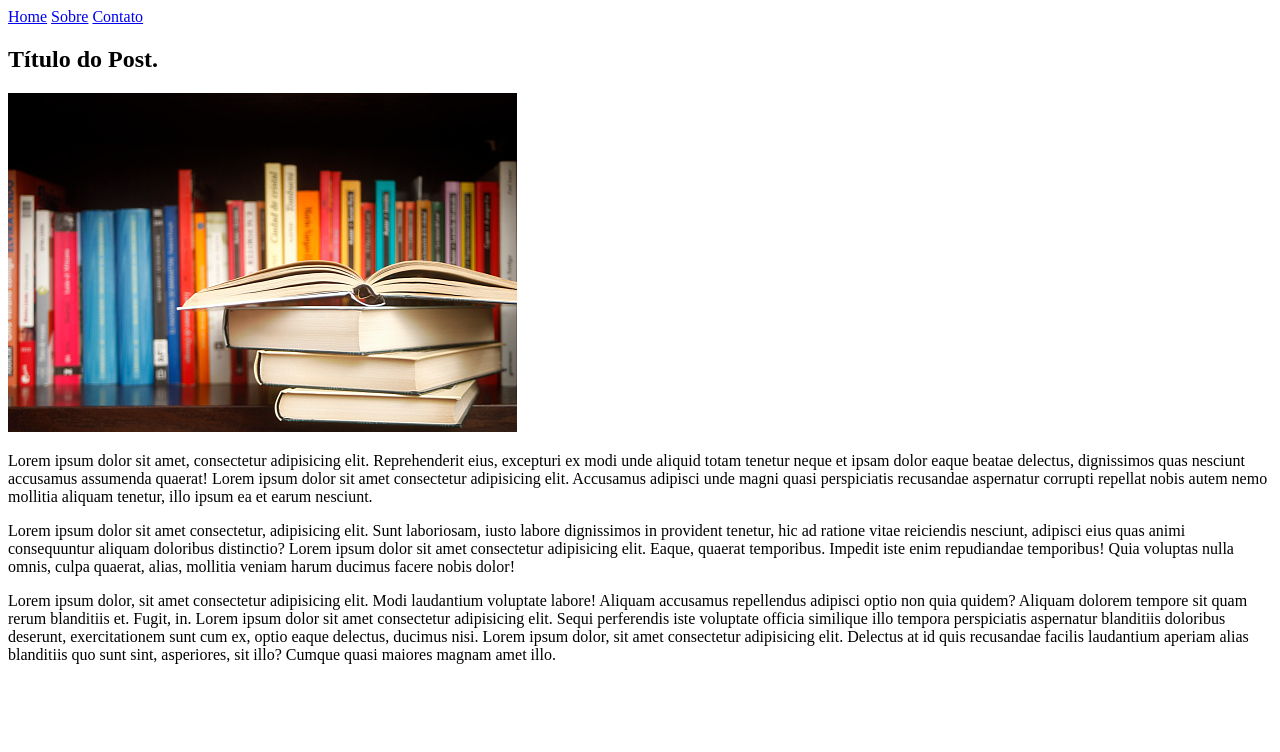
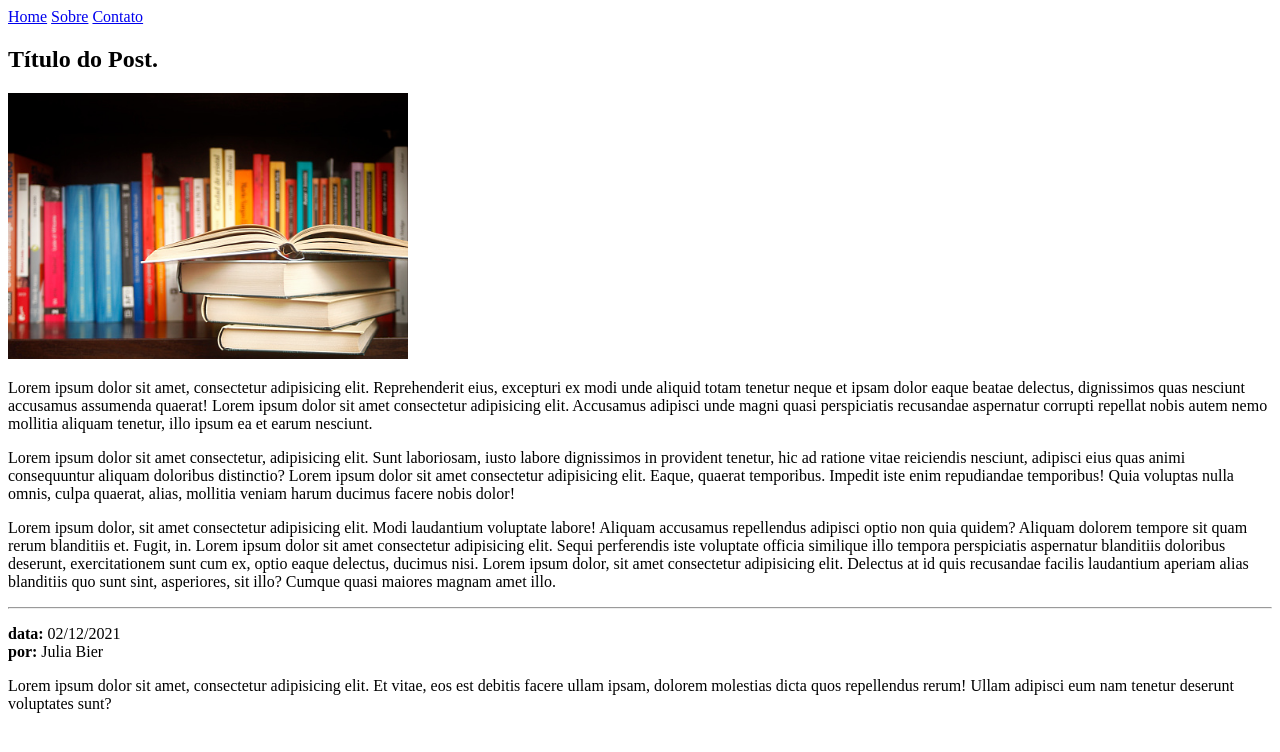
Before and after one commit to jbiers/rocketseat-discover, a plain HTML site: page desafio-01/blog-post.html in a window 1280 px wide. Drawn offline with Linux system fonts and the light colour scheme.

Commit message:
finished HTML challenge

```diff
--- a/desafio-01/blog-post.html
+++ b/desafio-01/blog-post.html
@@ -17,7 +17,7 @@
     </header>
     <article>
         <h2>Título do Post.</h2>
-        <img alt="imagem de exemplo" src="image.jpg">
+        <img alt="imagem de exemplo" src="image.jpg" width="400px">
         <p>
             Lorem ipsum dolor sit amet, consectetur adipisicing elit. Reprehenderit eius, excepturi ex modi unde aliquid
             totam tenetur neque et ipsam dolor eaque beatae delectus, dignissimos quas nesciunt accusamus assumenda
@@ -45,6 +45,18 @@
             aperiam alias blanditiis quo sunt sint, asperiores, sit illo? Cumque quasi maiores magnam amet illo.
         </p>
     </article>
+    <hr>
+    <aside>
+        <p>
+            <strong>data:</strong> 02/12/2021
+            <br>
+            <strong>por:</strong> Julia Bier
+        </p>
+        <p>
+            Lorem ipsum dolor sit amet, consectetur adipisicing elit. Et vitae, eos est debitis facere ullam ipsam,
+            dolorem molestias dicta quos repellendus rerum! Ullam adipisci eum nam tenetur deserunt voluptates sunt?
+        </p>
+    </aside>
 </body>
 
 </html>
```
